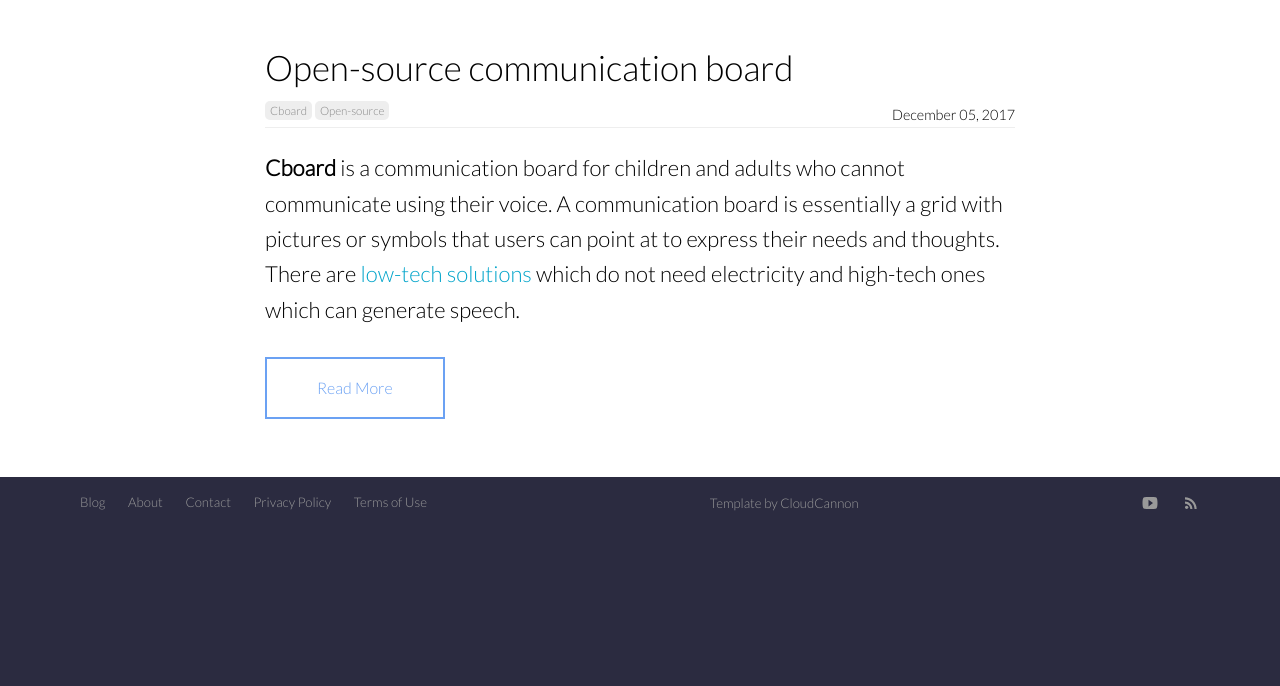
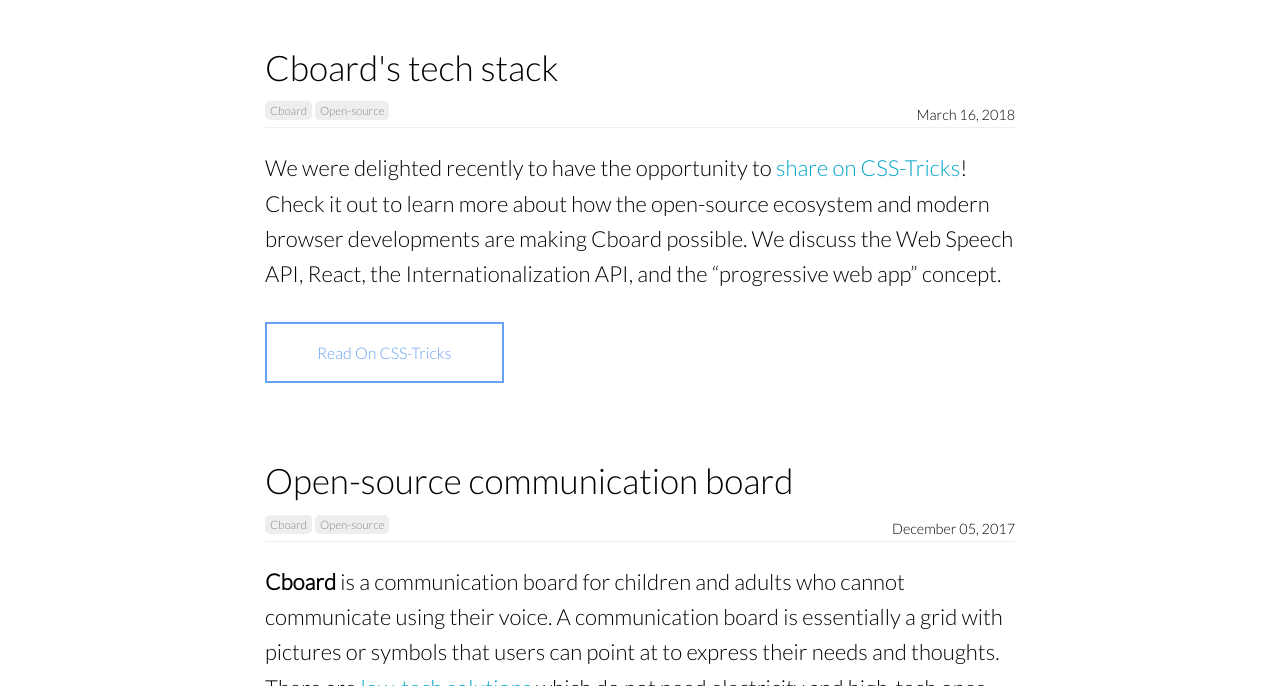
Before and after one commit to cboard-org/cboard-io, a Jekyll site: the page built from blog/index.html, in a window 1280 px wide and 900 px high, scrolled down 690 px, cut to the strip 214-900 px from the top of the window. Built offline with Jekyll 4.4.1, drawn with Linux system fonts in a browser that asks for light colours; nearby versions of some CDN libraries; the list of posts is cut into pages by our own code; before the commit the page ends 1434 px from its top, so only the background shows below that.

Commit message:
Add blog post linking out to CSS Tricks article

```diff
--- a/_includes/list-posts.html
+++ b/_includes/list-posts.html
@@ -4,7 +4,11 @@
 		{% include post-title.html post=post %}
 		<div class="post-content">
 			{{ post.excerpt }}
-			<div class="button"><a href="{% include relative-src.html src=post.url %}">Read More</a></div>
+			{% if post.externalLink %}
+				<div class="button"><a href="{{ post.externalLink }}">Read On {{ post.externalSrc }}</a></div>
+			{% else %}
+				<div class="button"><a href="{% include relative-src.html src=post.url %}">Read More</a></div>
+			{% endif %}
 		</div>
 	</li>
 {% endfor %}
--- /dev/null
+++ b/_posts/2018-03-16-cboards-tech-stack.md
@@ -0,0 +1,13 @@
+---
+title: Cboard's tech stack
+date: 2018-03-16
+description: Developer introduction to Cboard
+externalLink: https://css-tricks.com/a-browser-based-open-source-tool-for-alternative-communication/
+externalSrc: CSS-Tricks
+categories:
+  - cboard
+  - open-source
+image:
+author_staff_member: amberley
+---
+We were delighted recently to have the opportunity to [share on CSS-Tricks](https://css-tricks.com/a-browser-based-open-source-tool-for-alternative-communication/)! Check it out to learn more about how the open-source ecosystem and modern browser developments are making Cboard possible. We discuss the Web Speech API, React, the Internationalization API, and the “progressive web app” concept.
```
Also changed, not shown: _staff_members/amberley.md (added, +7 -0 lines), images/staff/amberleyromo.jpg (added).
